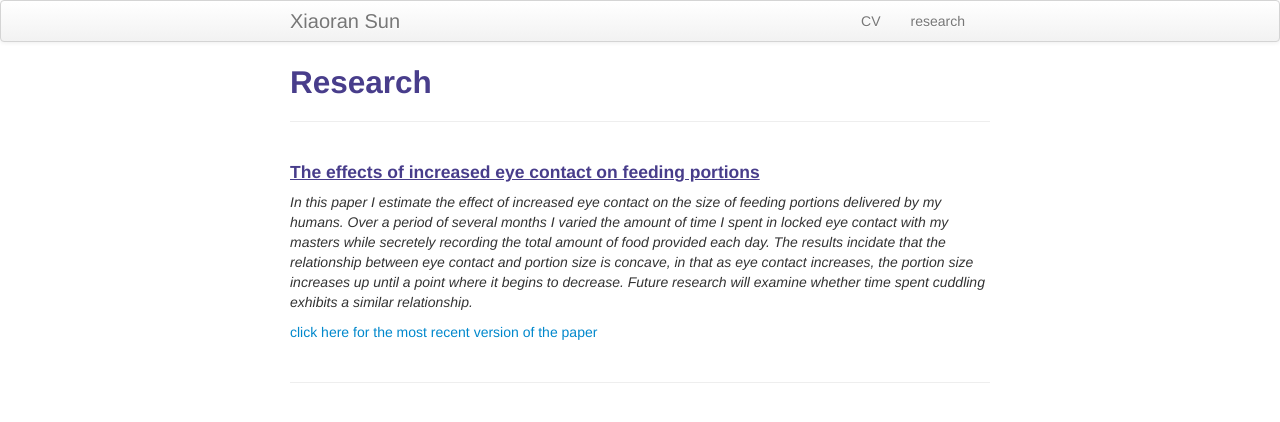
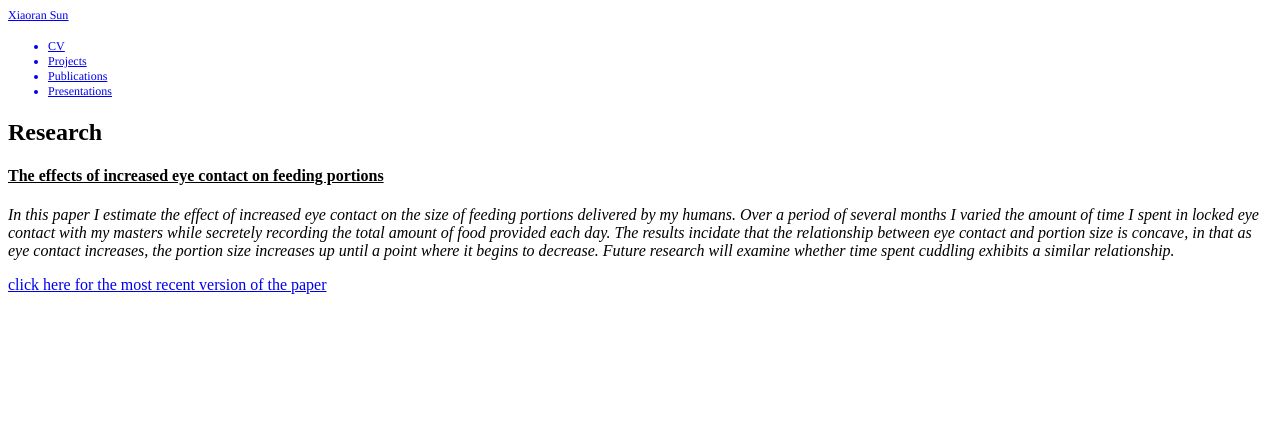
Before and after one commit to xiaoransun/xiaoransun.github.io, a Jekyll site: the page built from pages/Presentations.md, in a window 1280 px wide. Shown: the top 422 px of the page. Built offline with Jekyll 4.4.1, drawn with Linux system fonts in a browser that asks for light colours.

Commit message:
update my website

```diff
--- a/_includes/themes/twitter/default.html
+++ b/_includes/themes/twitter/default.html
@@ -1,57 +1,36 @@
-<!DOCTYPE html>
-<html lang="en">
+<!DOCTYPE html PUBLIC "-//W3C//DTD HTML 4.01//EN" "http://www.w3.org/TR/html4/strict.dtd">
+<html>
 <head>
-    <meta charset="utf-8">
+  <meta http-equiv="Content-Type" content="text/html; charset=utf-8">
+  <meta http-equiv="Content-Style-Type" content="text/css">
   <title>{{ page.title }}</title>
-    {% if page.description %}<meta name="description" content="{{ page.description }}">{% endif %}
-    {% if page.keywords %}<meta name="keywords" content="{{ page.keywords }}">{% endif %}
-    <meta name="author" content="{{ site.author.name }}">
-
-    <!-- Enable responsive viewport -->
-    <meta name="viewport" content="width=device-width, initial-scale=1.0">
-
-    <!-- Le HTML5 shim, for IE6-8 support of HTML elements -->
-    <!--[if lt IE 9]>
-      <script src="http://html5shim.googlecode.com/svn/trunk/html5.js"></script>
-    <![endif]-->
-
-    <!-- Le styles -->
-    <link href="{{ ASSET_PATH }}/bootstrap/css/bootstrap.2.2.2.min.css" rel="stylesheet">
-    <link href="{{ ASSET_PATH }}/css/style.css?body=1" rel="stylesheet" type="text/css" media="all">
-    <link href="{{ ASSET_PATH }}/css/my_custom_css.css" rel="stylesheet" type="text/css" media="all">
-
-    <!-- Le fav and touch icons - this is where you can add a little icon that will show up in the address bar next to the addrss adn in search history next to website name
-    <link rel="SHORTCUT ICON" href="{{ BASE_PATH }}/assets/me.ico"/>
-    -->
-    <!-- atom & rss feed -->
-    <link href="{{ BASE_PATH }}{{ site.JB.atom_path }}" type="application/atom+xml" rel="alternate" title="Sitewide ATOM Feed">
-    <link href="{{ BASE_PATH }}{{ site.JB.rss_path }}" type="application/rss+xml" rel="alternate" title="Sitewide RSS Feed">
-
+  <meta name="Generator" content="Cocoa HTML Writer">
+  <meta name="CocoaVersion" content="1504.82">
+  <style type="text/css">
+    p.p1 {margin: 0.0px 0.0px 0.0px 0.0px; line-height: 14.0px; font: 12.0px Times; color: #000000; -webkit-text-stroke: #000000}
+    p.p2 {margin: 0.0px 0.0px 0.0px 0.0px; line-height: 14.0px; font: 12.0px Times; color: #0000ee; -webkit-text-stroke: #0000ee}
+    p.p4 {margin: 0.0px 0.0px 6.0px 0.0px; line-height: 14.0px; font: 12.0px Times; color: #000000; -webkit-text-stroke: #000000; min-height: 14.0px}
+    li.li2 {margin: 0.0px 0.0px 0.0px 0.0px; line-height: 14.0px; font: 12.0px Times; color: #0000ee; -webkit-text-stroke: #0000ee}
+    li.li3 {margin: 0.0px 0.0px 0.0px 0.0px; line-height: 14.0px; font: 12.0px Times; color: #0000ee}
+    span.s1 {font-kerning: none}
+    span.s2 {text-decoration: underline ; font-kerning: none}
+    span.s3 {text-decoration: underline ; font-kerning: none; -webkit-text-stroke: 0px #0000ee}
+    span.s4 {-webkit-text-stroke: 0px #000000}
+    span.s5 {color: #000000}
+    ul.ul1 {list-style-type: disc}
+  </style>
 </head>
-
 <body>
-    <div class="navbar">
-      <div class="navbar-inner">
-        <div class="container-narrow">
-          <a class="brand" href="{{ HOME_PATH }}">{{ site.title }}</a>
-          <ul class="nav">
-              <li><a href="{{ BASE_PATH }}/assets/CV.pdf">CV</a></li>
-              <li><a href="{{ BASE_PATH }}/pages/research.html">research</a></li>
+<p class="p1"><span class="s1">{% if page.description %}{% endif %} {% if page.keywords %}{% endif %}</span></p>
+<p class="p2"><span class="s2"><a href="file:///Users/mac/Desktop/paper/SODA501/project/github/simple_academic_website/_includes/themes/twitter/%7B%7B%20HOME_PATH%20%7D%7D">{{ site.title }}</a></span></p>
+<ul class="ul1">
+  <li class="li3"><a href="file:///Users/mac/Desktop/paper/SODA501/project/github/simple_academic_website/_includes/themes/twitter/%7B%7B%20BASE_PATH%20%7D%7D/assets/CV.pdf"><span class="s3">CV</span></a></li>
+  <li class="li2"><span class="s4"></span><span class="s2">Projects</span></li>
+  <li class="li3"><span class="s5"></span><span class="s2">Publications</span></li>
+  <li class="li3"><span class="s5"></span><span class="s2">Presentations</span></li>
 </ul>
-        </div>
-      </div>
-    </div>
-
-    <div class="container-narrow">
-
-      <div class="content">
-        {{ content }}
-      </div>
-
-      <hr>
-
-    </div>
-
-    {% include JB/analytics %}
+<p class="p1"><span class="s1">{{ content }}<span class="Apple-converted-space"> </span></span></p>
+<p class="p4"><span class="s1"></span><br></p>
+<p class="p1"><span class="s1">{% include JB/analytics %}<span class="Apple-converted-space"> </span></span></p>
 </body>
 </html>
```
Also changed, not shown: 404.md (+1 -1 lines), index.md (+13 -11 lines), pages/Projects.md (added, +22 -0 lines), pages/Publications.md (added, +22 -0 lines), assets/headshot.jpg, pages/Presentations.md (renamed from pages/research.md), 2 other files. Lines whose indentation alone changed are shown as unchanged.
